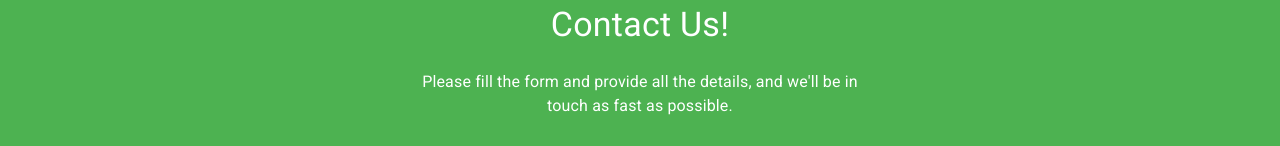
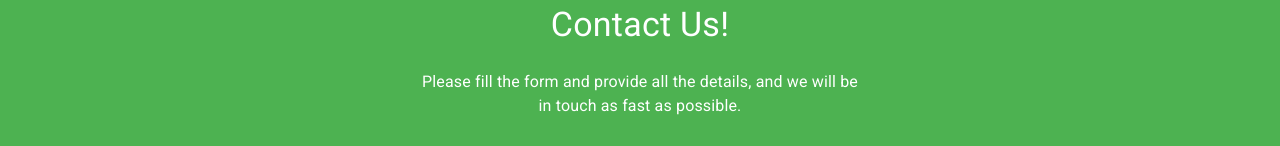
Before and after one commit to Stem-LG/Top-Services, a Next.js app: page / in a window 1280 px wide. Shown: the part 1644-1790 px from the top of the page. Built offline with nearby package versions, Linux system fonts and the light colour scheme.

Commit message:
hot fixes cuz i cant use a '

```diff
--- a/components/carouselimage.js
+++ b/components/carouselimage.js
@@ -60,7 +60,12 @@ export default function ImageSlider(props) {
           <Grid container direction={{ xs: "column", sm: "row" }}>
             <Grid item sm={8.5} xs>
               <Box height={350} sx={{ position: "relative" }}>
-                <Image src={service.picture} layout="fill" objectFit="cover" />
+                <Image
+                  src={service.picture}
+                  alt=""
+                  layout="fill"
+                  objectFit="cover"
+                />
               </Box>
             </Grid>
             <Grid
@@ -86,19 +91,18 @@ export default function ImageSlider(props) {
                     variant="h6"
                     sx={{ textAlign: { sm: "center" } }}
                     color="white"
-                    marginBottom={{sm:3}}
-                    marginTop={{sm:2}}
-                    >
+                    marginBottom={{ sm: 3 }}
+                    marginTop={{ sm: 2 }}
+                  >
                     {service.title}
                   </Typography>
                 </Box>
                 <Box>
                   <Typography
                     sx={{ textAlign: { sm: "center" } }}
-
                     color="white"
                     maxWidth="30ch"
-                    margin={{sm:"0 30px 25px 30px"}}
+                    margin={{ sm: "0 30px 25px 30px" }}
                   >
                     {service.description}
                   </Typography>
--- a/components/contactfooter.js
+++ b/components/contactfooter.js
@@ -21,7 +21,7 @@ export default function ContactFooter(props) {
         maxWidth="50ch"
         margin="1.5rem auto"
       >
-        Please fill the form and provide all the details, and we'll be in touch as fast as possible.
+        Please fill the form and provide all the details, and we will be in touch as fast as possible.
       </Typography>
       <Grid container direction={{ xs: "column", md: "row" }}>
         <Grid
```
